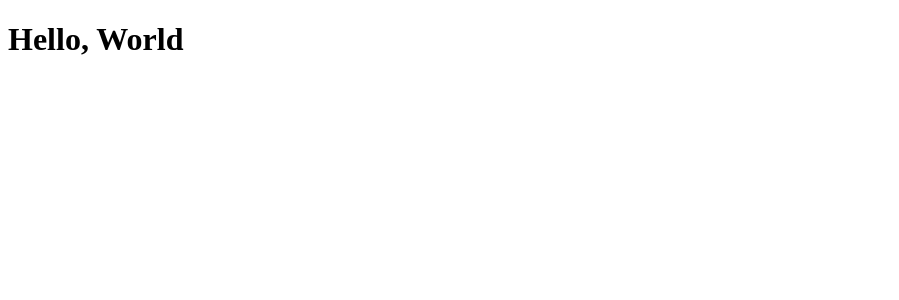
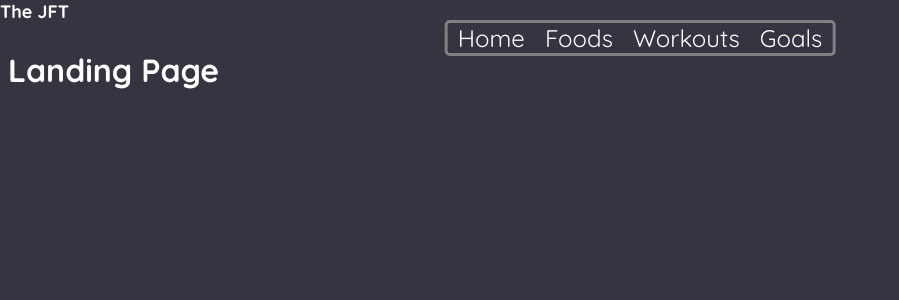
Before and after one commit to devjoshdev/joshy-fitness-tracker, a Next.js app: page / in a window 1280 px wide. Shown: the top 300 px of the page, without its empty margins (0-899 px from the left). Built offline with nearby package versions, Linux system fonts and the light colour scheme.

Commit message:
Add basic global style, nav bar, and brand with motivational message

```diff
--- /dev/null
+++ b/app/components/Brand.js
@@ -0,0 +1,21 @@
+"use client";
+import styles from "../styles/Brand.module.css";
+import TimedMessage from "./TimedMessage";
+import { useState } from "react";
+const Brand = () => {
+    const motivateTheMasses = () => {
+        if (displayMessage === 0) {
+            setDisplayMessage(1);
+            setTimeout(() => setDisplayMessage(0), 3000);
+        }
+    };
+    const [displayMessage, setDisplayMessage] = useState(0);
+    return (
+        <div className={styles["brand-container"]}>
+            <h2 className={styles["brand-text"]} onClick={motivateTheMasses}>The JFT</h2>
+            {<TimedMessage opacity={displayMessage} message="Put in the WORK, don't let your dreams be dreams!" bgColor="black" textColor="white"/>}
+        </div>
+    )
+};
+
+export default Brand;
--- /dev/null
+++ b/app/components/NavBar.js
@@ -0,0 +1,18 @@
+"use client";
+
+import Link from "next/link";
+import styles from "../styles/NavBar.module.css";
+const NavBar = () => {
+    return (
+        <div className={styles["nav-layout-container"]}>
+                <ul className={styles["nav-list"]}>
+                    <li className={styles["nav-li"]}><Link href="/home" className={styles.link} prefetch={false}>Home</Link></li>
+                    <li className={styles["nav-li"]}><Link href="/foods" className={styles.link} prefetch={false}>Foods</Link></li>
+                    <li className={styles["nav-li"]}><Link href="/workouts" className={styles.link} prefetch={false}>Workouts</Link></li>
+                    <li className={styles["nav-li"]}><Link href="/Goals" className={styles.link} prefetch={false}>Goals</Link></li>
+                </ul>
+        </div>
+    )
+};
+
+export default NavBar;
--- /dev/null
+++ b/app/components/TimedMessage.js
@@ -0,0 +1,26 @@
+const TimedMessage = ({opacity, message, bgColor, textColor}) => {
+    const containerStyle = {
+        display: opacity === 0 ? "none" : "",
+        "backgroundColor": bgColor,
+        color: textColor,
+        position: "fixed",
+        zIndex: 1000,
+        top: "50%",
+        left: "50%",
+        opacity: opacity,
+        transform: "translateX(-50%)",
+        transition: "opacity 5000ms ease-in-out",
+        borderRadius: "5px",
+    }
+    const messageStyle = {
+        paddingLeft: "10px",
+        paddingRight: "10px",
+    }
+    return (
+        <div style={containerStyle}>
+            <p style={messageStyle}>{message}</p>
+        </div>
+    )
+};
+
+export default TimedMessage;
--- a/app/layout.js
+++ b/app/layout.js
@@ -1,3 +1,11 @@
+import Brand from "./components/Brand";
+import NavBar from "./components/NavBar";
+import styles from "./styles/global.css";
+import { Quicksand } from "next/font/google";
+
+const quickSand = Quicksand({
+  subsets: ["latin"]
+})
 export const metadata = {
   title: 'The JFT',
   description: 'The Joshy Fitness Tracker is the perfect way to manage the foods you\'re eating and the workouts you\'re performing. Stay on task and be the best you can be cuz Joshy believes in you',
@@ -6,7 +14,11 @@ export const metadata = {
 export default function RootLayout({ children }) {
   return (
     <html lang="en">
-      <body>{children}</body>
+      <body className={quickSand.className}>
+        <Brand/>
+        <NavBar/>
+        {children}
+      </body>
     </html>
   )
 }
--- a/app/page.js
+++ b/app/page.js
@@ -1,7 +1,7 @@
-export default function Home() {
+export default async function LandingPage() {
   return (
-    <div>
-      <h1>Hello, World</h1>
+    <div style={{marginTop: "50px"}}>
+      <h1>Landing Page</h1>
     </div>
   )
-}
+};
--- /dev/null
+++ b/app/styles/Brand.module.css
@@ -0,0 +1,15 @@
+.brand-container {
+    position: fixed;
+    top: 0;
+    left: 0;
+    margin-top: 0;
+    z-index: 1;
+    display: flex;
+    width: fit-content;
+}
+.brand-text {
+    margin: 0;
+    width: fit-content;
+    font-size: 18px;
+    cursor: pointer;
+}
--- /dev/null
+++ b/app/styles/NavBar.module.css
@@ -0,0 +1,27 @@
+.nav-layout-container {
+    margin-top: 20px;
+    position: fixed;
+    top: 0;
+    left: 50%;
+    transform: translateX(-50%);
+    z-index: 1;
+    display: flex;
+    width: fit-content;
+    border: 3px solid grey;
+    border-radius: 5px;
+
+}
+.nav-list {
+    list-style-type: none;
+    display: inherit;
+    margin: 0;
+    padding: 0;
+}
+.nav-li {
+    padding: 0px 10px;
+}
+.link {
+    text-decoration: none;
+    color: inherit;
+    font-size: 24px;
+}
--- /dev/null
+++ b/app/styles/global.css
@@ -0,0 +1,4 @@
+body {
+    background-color: rgb(52, 53, 64);
+    color: white;
+}
```
